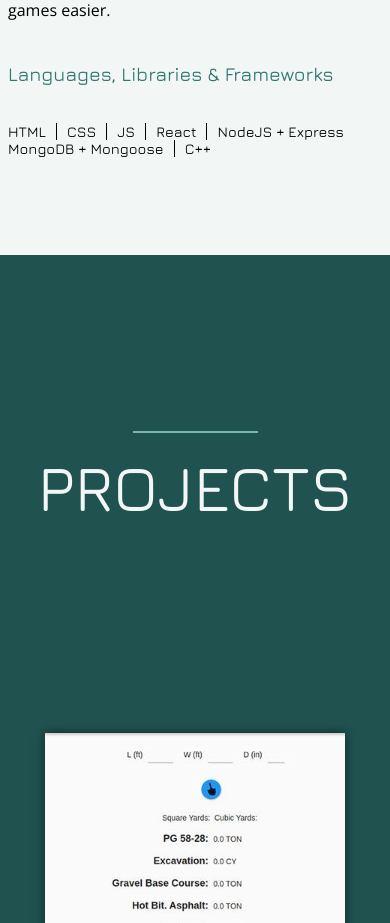
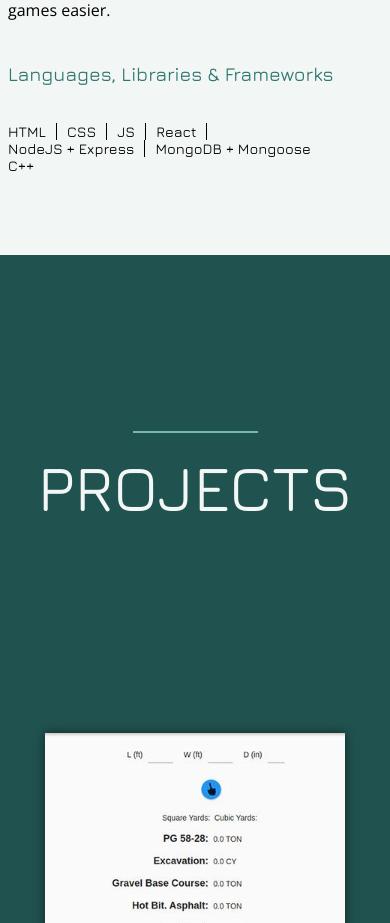
Before and after one commit to ajhanson22227/portfolio, a React (Create React App) app: page / in a window 390 px wide. Shown: the part 1440-2363 px from the top of the page. Built offline with nearby package versions, Linux system fonts and the light colour scheme.

Commit message:
Add variable to check for mobile screen on load conditionally renders skills on on screen size

```diff
--- a/src/components/Summary/Personal/Personal.js
+++ b/src/components/Summary/Personal/Personal.js
@@ -4,6 +4,8 @@ import "../Skills/Skills.css";
 import facepic from "../../../assets/facepic.png";
 
 const Personal = () => {
+  const isMobile = window.innerWidth < 500;
+
   return (
     <div className="personal-container">
       <div className="personal-picture">
@@ -48,13 +50,21 @@ const Personal = () => {
           <p className="skill b-right">CSS</p>
           <p className="skill b-right">JS</p>
           <p className="skill b-right">React</p>
-          <p className="skill">NodeJS + Express</p>
+          {!isMobile ? <p className="skill">NodeJS + Express</p> : null}
         </div>
         <div className="skills-row">
           {" "}
-          <p className="skill b-right">MongoDB + Mongoose</p>
-          <p className="skill">C++</p>
+          {isMobile ? <p className="skill b-right">NodeJS + Express</p> : null}
+          <p className={!isMobile ? "skill b-right" : "skill"}>
+            MongoDB + Mongoose
+          </p>
+          {!isMobile ? <p className="skill">C++</p> : null}
         </div>
+        {isMobile ? (
+          <div className="skills-row">
+            <p className="skill">C++</p>
+          </div>
+        ) : null}
       </div>
     </div>
   );
```
